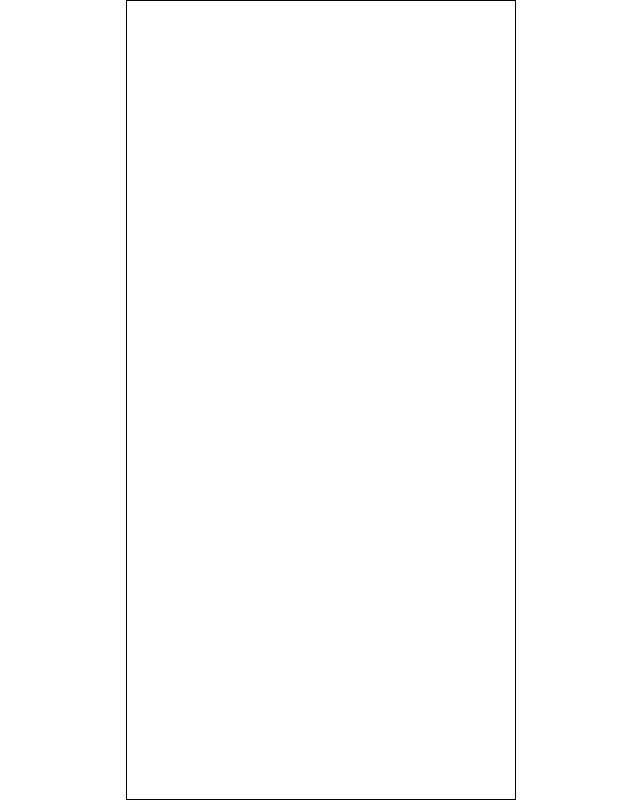
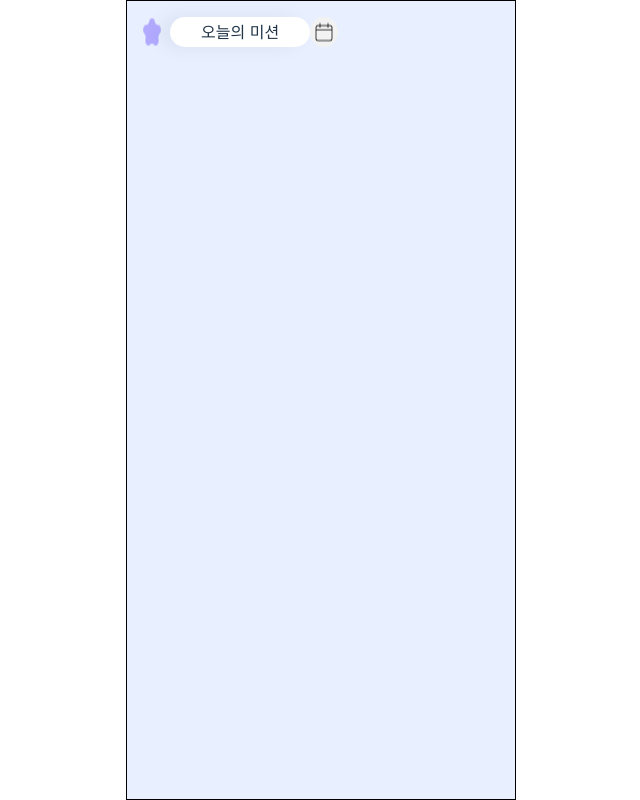
Before and after one commit to Idda-Dev/Idda_FE, a React (Vite) app: page /test in a window 1280 px wide. Shown: the whole page, without its empty margins (319-959 px from the left). Built offline with nearby package versions, Linux system fonts and the light colour scheme.

Commit message:
feat: Mission 기능 구현 초기 세팅

```diff
--- /dev/null
+++ b/src/features/Mission/Mission.jsx
@@ -0,0 +1,43 @@
+import React from "react";
+import styled from "styled-components";
+import Star1 from "./assets/Star1.png";
+import CalendarIcon from "./assets/CalendarIcon.png";
+import { Row } from "../../components/CommonComponents";
+
+const Mission = () => {
+  return (
+    <MainContainer>
+      <Row>
+        <Row style={{ gap: "9px" }}>
+          <img src={Star1} alt="Star" style={{ minWidth: "16px" }} />
+          <TodayInfoBox>오늘의 미션</TodayInfoBox>
+        </Row>
+        <img
+          src={CalendarIcon}
+          alt="CalendarIcon"
+          style={{ minWidth: "1.5rem" }}
+        />
+      </Row>
+    </MainContainer>
+  );
+};
+
+export default Mission;
+
+const MainContainer = styled.div`
+  padding: 1rem;
+`;
+
+const TodayInfoBox = styled.div`
+  border-radius: 36px;
+  background: #fff;
+  box-shadow: -10px 0 20px 0 rgba(0, 0, 0, 0.06);
+  min-width: 120px;
+  height: 30px;
+  padding: 5px 31px;
+  justify-content: center;
+  align-items: center;
+  gap: 10px;
+  flex-shrink: 0;
+  line-height: 20px; /* 153.846% */
+`;
--- a/src/pages/TestPage.jsx
+++ b/src/pages/TestPage.jsx
@@ -1,7 +1,12 @@
 import React from "react";
+import Mission from "../features/Mission/Mission";
 
 const TestPage = () => {
-  return <></>;
+  return (
+    <div style={{ width: "100%", height: "100%", backgroundColor: "#E8F0FF" }}>
+      <Mission />
+    </div>
+  );
 };
 
 export default TestPage;
```
Also changed, not shown: src/features/Mission/assets/CalendarIcon.png (added), src/features/Mission/assets/Star1.png (added).
